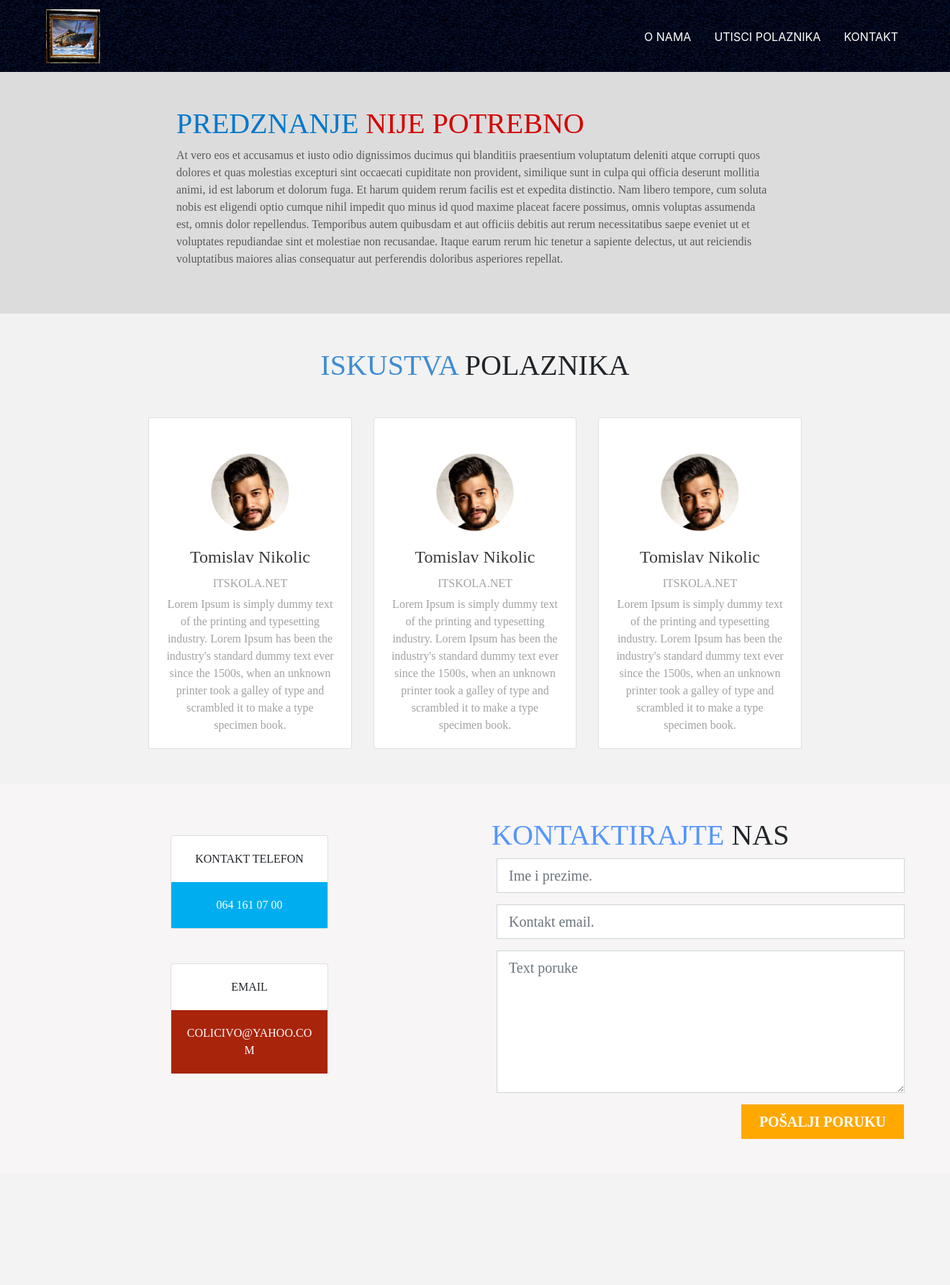
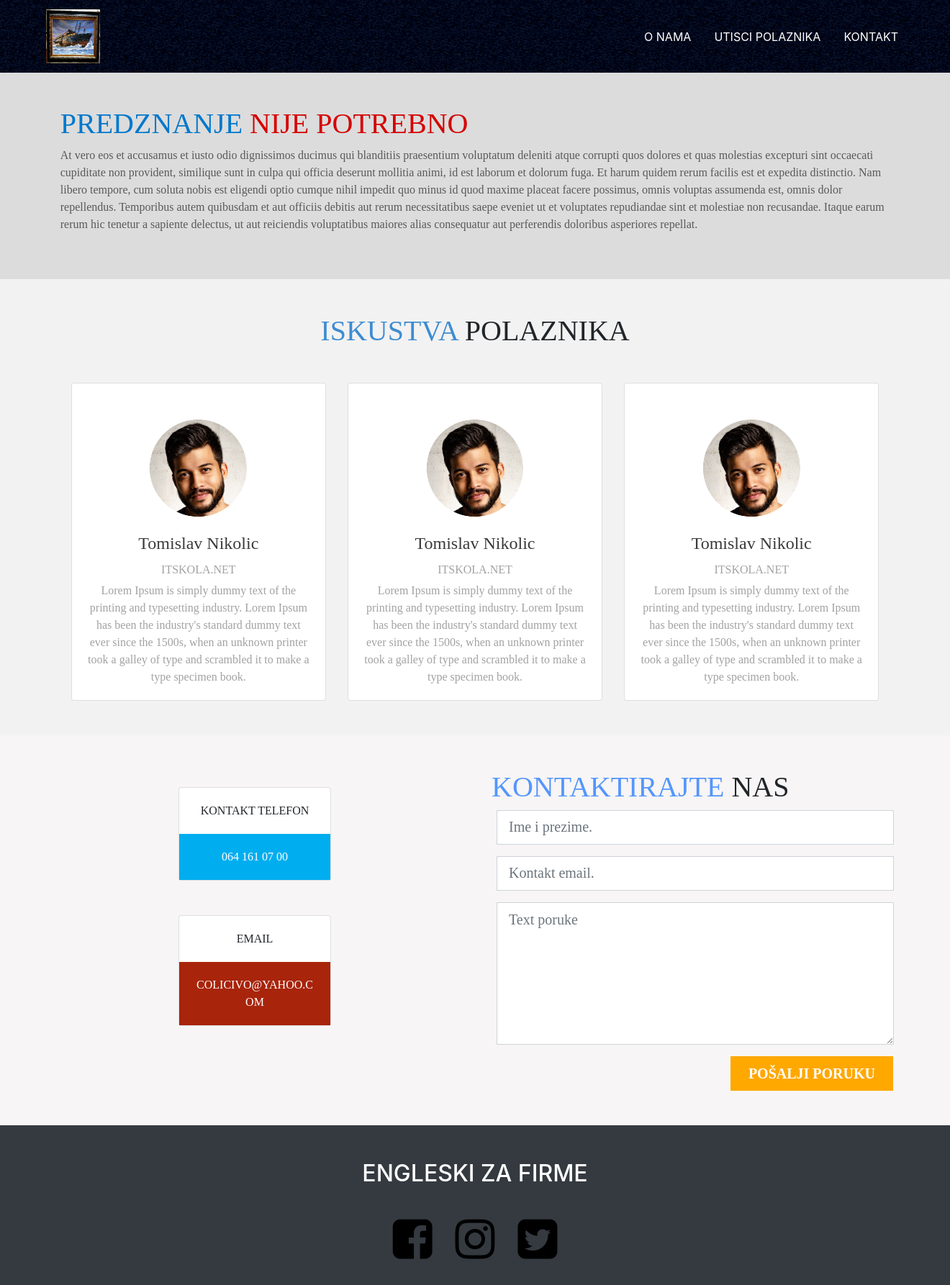
Before and after one commit to FasterThanIE/engleskizafirme, a PHP site: page / in a window 1320 px wide; the page is wider, and only the part inside the window is pictured. Shown: that part at 72% size. Before the commit the page ends 1583 px from the top of that part, so only its background shows below. Run offline with PHP 8.4, Linux system fonts and the light colour scheme.

Commit message:
sve sa izmenama

```diff
--- a/css/footer.css
+++ b/css/footer.css
@@ -1,30 +1,4 @@
-
-.footerBackground
+.footerIcon
 {
-    background-color: #f7f5f5;
+    color: black;
 }
-.fontFooter
-{
-    font-family: Calibri light;
-}
-
-.footerH1
-{
-    color: #5496fd;
-}
-
-.btnForm
-{
-    background-color: #ffa800 !important;
-    font-weight: bolder;
-}
-
-.footerCardBlue
-{
-    background-color: #00aeef;
-}
-
-.footerCardRed
-{
-    background-color: #a8240b;
-}
--- /dev/null
+++ b/css/form.css
@@ -0,0 +1,30 @@
+
+.formBackground
+{
+    background-color: #f7f5f5;
+}
+.fontForm
+{
+    font-family: Calibri light;
+}
+
+.formH1
+{
+    color: #5496fd;
+}
+
+.btnForm
+{
+    background-color: #ffa800 !important;
+    font-weight: bolder;
+}
+
+.formCardBlue
+{
+    background-color: #00aeef;
+}
+
+.formCardRed
+{
+    background-color: #a8240b;
+}
--- a/css/navigacija.css
+++ b/css/navigacija.css
@@ -3,3 +3,8 @@
     width: 75px;
     height: 75px;
 }
+
+.navBackground
+{
+    background: url("../img/navigacija.png");
+}
--- a/delovi_stranica/index/footer.php
+++ b/delovi_stranica/index/footer.php
@@ -1,50 +1,13 @@
 
-    <div class="row fontFooter footerBackground p-5">
+    <div class="bg-dark m-0">
 
-        <div class="col-xl-6 col-lg-12">
+            <h2 class="text-white text-center pt-5">ENGLESKI ZA FIRME</h2>
 
-            <div class="row col-xl-5 col-lg-12 mx-auto">
-                <div class="card my-4 text-center w-100">
-                    <div class="card-body">
-                        <p class="card-text">KONTAKT TELEFON</p>
-                    </div>
-                    <div class="card-body footerCardBlue text-white">
-                        <p class="card-text">064 161 07 00</p>
-                    </div>
-                </div>
-            </div>
 
-            <div class="row  col-xl-5 col-lg-12 mx-auto">
-                <div class="card my-4 text-center w-100">
-                    <div class="card-body">
-                        <p class="card-text">EMAIL</p>
-                    </div>
-                    <div class="card-body footerCardRed text-white">
-                        <p class="card-text">COLICIVO@YAHOO.COM</p>
-                    </div>
-                </div>
-            </div>
+        <div class="col-12 d-flex justify-content-center p-3">
+            <i class="fa fa-facebook-square fa-4x footerIcon p-3"></i>
+            <i class="fa fa-instagram fa-4x footerIcon p-3"></i>
+            <i class="fa fa-twitter-square fa-4x footerIcon p-3"></i>
         </div>
 
-        <div class="col-xl-6 col-lg-12 background">
-            <h1 class="pl-2"><span class="footerH1">KONTAKTIRAJTE</span> NAS</h1>
-            <form action="" method="POST">
-
-                <div class="form-group col-12">
-                    <input type="text" class="form-control form-control-lg rounded-0" name="" id="" placeholder="Ime i prezime.">
-                </div>
-
-                <div class="form-group col-12">
-                    <input type="text" class="form-control form-control-lg rounded-0" name="" id="" placeholder="Kontakt email.">
-                </div>
-
-                <div class="form-group col-12">
-                    <textarea class="form-control form-control-lg rounded-0" id="" name="" rows="6" placeholder="Text poruke"></textarea>
-                </div>
-
-
-                <button type="submit" class="btn btn-lg btnForm text-white float-right mr-3 rounded-0 px-4" id="">POŠALJI PORUKU</button>
-
-            </form>
-        </div>
     </div>
--- /dev/null
+++ b/delovi_stranica/index/form.php
@@ -0,0 +1,49 @@
+
+    <div class="row fontForm formBackground p-5 m-0">
+
+        <div class="col-xl-6 col-lg-12">
+
+            <div class="row col-xl-5 col-xs-12 mx-auto">
+                <div class="card my-4 text-center w-100">
+                    <div class="card-body">
+                        <p class="card-text">KONTAKT TELEFON</p>
+                    </div>
+                    <div class="card-body formCardBlue text-white">
+                        <p class="card-text">064 161 07 00</p>
+                    </div>
+                </div>
+            </div>
+
+            <div class="row  col-xl-5 col-xs-12 mx-auto">
+                <div class="card my-4 text-center w-100">
+                    <div class="card-body">
+                        <p class="card-text">EMAIL</p>
+                    </div>
+                    <div class="card-body formCardRed text-white">
+                        <p class="card-text">COLICIVO@YAHOO.COM</p>
+                    </div>
+                </div>
+            </div>
+        </div>
+
+        <div class="col-xl-6 col-lg-12">
+            <h1 class="pl-2"><span class="formH1">KONTAKTIRAJTE</span> NAS</h1>
+            <form action="" method="POST">
+
+                <div class="form-group col-12">
+                    <input type="text" class="form-control form-control-lg rounded-0" name="" id="" placeholder="Ime i prezime.">
+                </div>
+
+                <div class="form-group col-12">
+                    <input type="text" class="form-control form-control-lg rounded-0" name="" id="" placeholder="Kontakt email.">
+                </div>
+
+                <div class="form-group col-12">
+                    <textarea class="form-control form-control-lg rounded-0" id="" name="" rows="6" placeholder="Text poruke"></textarea>
+                </div>
+
+
+                <button type="submit" class="btn btn-lg btnForm text-white float-right mr-3 rounded-0 px-4" id="">POŠALJI PORUKU</button>
+            </form>
+        </div>
+    </div>
--- a/delovi_stranica/index/iskustva.php
+++ b/delovi_stranica/index/iskustva.php
@@ -1,9 +1,10 @@
+
     <div class="d-xs-block d-md-none d-xl-block  iskustvaBackground iskustvaFont text-center">
         <h1 class="mb-0 pt-5"><span class="iskustvaBlue">ISKUSTVA</span> POLAZNIKA</h1>
 
         <div class="col-12 d-flex justify-content-center">
 
-        <div class="card-deck col-9 py-5">
+            <div class="card-deck col-xs-12 col-md-11 py-5">
 
                 <div class="card">
                     <div class="d-flex justify-content-center">
@@ -90,13 +91,6 @@
 
             <div class="row no-gutters">
 
-                <div class="col-4 d-flex justify-content-center">
-
-                    <div class="iskustvaSlika pt-md-5 pt-lg-4">
-                        <img src="img/iskustva_slika.png" class="card-img" alt="...">
-                    </div>
-
-                </div>
                 <div class="col-8">
                     <div class="card-body">
                         <h4 class="card-title iskustvaIme">Tomislav Nikolic</h4>
@@ -107,6 +101,14 @@
                             text ever since the 1500s, when an unknown printer took a galley of type and scrambled it
                             to make a type specimen book</p>
                     </div>
+                </div>
+
+                <div class="col-4 d-flex justify-content-center">
+
+                    <div class="iskustvaSlika pt-md-5 pt-lg-4">
+                        <img src="img/iskustva_slika.png" class="card-img" alt="...">
+                    </div>
+
                 </div>
             </div>
         </div>
--- a/delovi_stranica/index/navigacija.php
+++ b/delovi_stranica/index/navigacija.php
@@ -1,13 +1,12 @@
 
 
     <div class="fixed-top">
-    <img src="img/navigacija.png" alt="">
-        <nav class="navbar navbar-expand-lg col-lg-12 fixed-top">
+        <nav class="navbar navbar-expand-lg col-lg-12 fixed-top navBackground">
             <a class="navbar-brand" href="index.php">
                 <img src="img/brod.png" class="logo ml-5" alt="">
             </a>
 
-                <button class="navbar-toggler border border-light" type="button" data-toggle="collapse" data-target="#collapseNav">
+            <button class="navbar-toggler border border-dark" type="button" data-toggle="collapse" data-target="#collapseNav">
 
                 <span class="navbar-toggler-icon"></span>
 
@@ -18,7 +17,7 @@
                 <ul class="navbar-nav ml-auto">
 
                     <li class="nav-item mr-3">
-                            <a class="nav-link text-white" href="index.php">O NAMA</a>
+                        <a class="nav-link text-white" href="">O NAMA</a>
                     </li>
 
                     <li class="nav-item mr-3">
@@ -28,7 +27,6 @@
                     <li class="nav-item mr-5">
                         <a class="nav-link text-white" href="">KONTAKT</a>
                     </li>
-
                 </ul>
             </div>
         </nav>
--- a/delovi_stranica/index/predznanje.php
+++ b/delovi_stranica/index/predznanje.php
@@ -1,5 +1,5 @@
 <div class="backgroundPredznanje predznanjeFont col-12 d-flex justify-content-center">
-    <div class="col-8 pt-5">
+    <div class="col-xl-11 col-xs-12 pt-5">
         <h1><span class="colorBlue">PREDZNANJE</span> <span class="colorRed">NIJE POTREBNO</span></h1>
 
         <p class="colorGray pb-5">At vero eos et accusamus et iusto odio dignissimos ducimus qui blanditiis praesentium
--- a/index.php
+++ b/index.php
@@ -11,7 +11,11 @@
         <link rel="stylesheet" type="text/css" href="css/navigacija.css" />
         <link rel="stylesheet" type="text/css" href="css/predznanje.css" />
         <link rel="stylesheet" type="text/css" href="css/iskustva.css" />
+        <link rel="stylesheet" type="text/css" href="css/form.css" />
         <link rel="stylesheet" type="text/css" href="css/footer.css" />
+        <link rel="stylesheet" href="https://cdnjs.cloudflare.com/ajax/libs/font-awesome/4.7.0/css/font-awesome.min.css">
+
+
 
 
     <body>
@@ -19,6 +23,7 @@
         <?php require_once "delovi_stranica/index/navigacija.php"; ?>
         <?php require_once "delovi_stranica/index/predznanje.php"; ?>
         <?php require_once "delovi_stranica/index/iskustva.php"; ?>
+        <?php require_once "delovi_stranica/index/form.php"; ?>
         <?php require_once "delovi_stranica/index/footer.php"; ?>
 
         <script src="js/jquery-3.4.1.min.js"></script>
```
Lines whose indentation alone changed are shown as unchanged.
